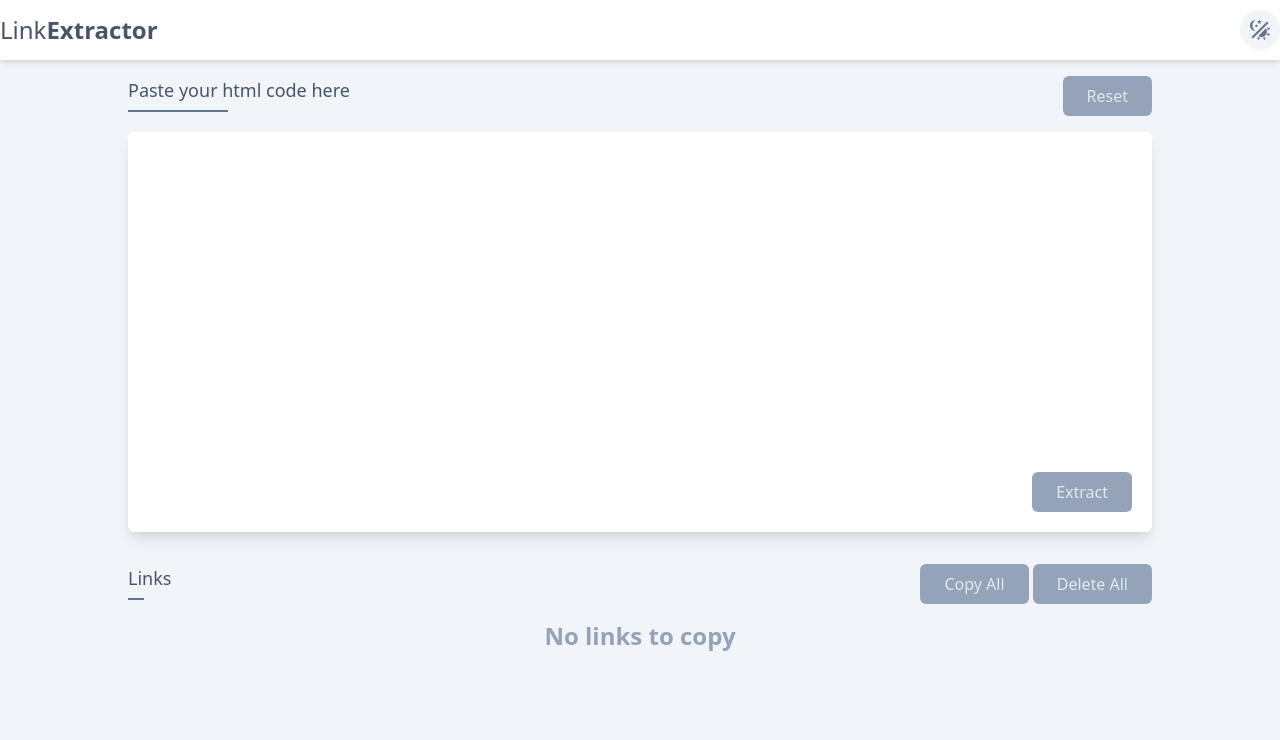
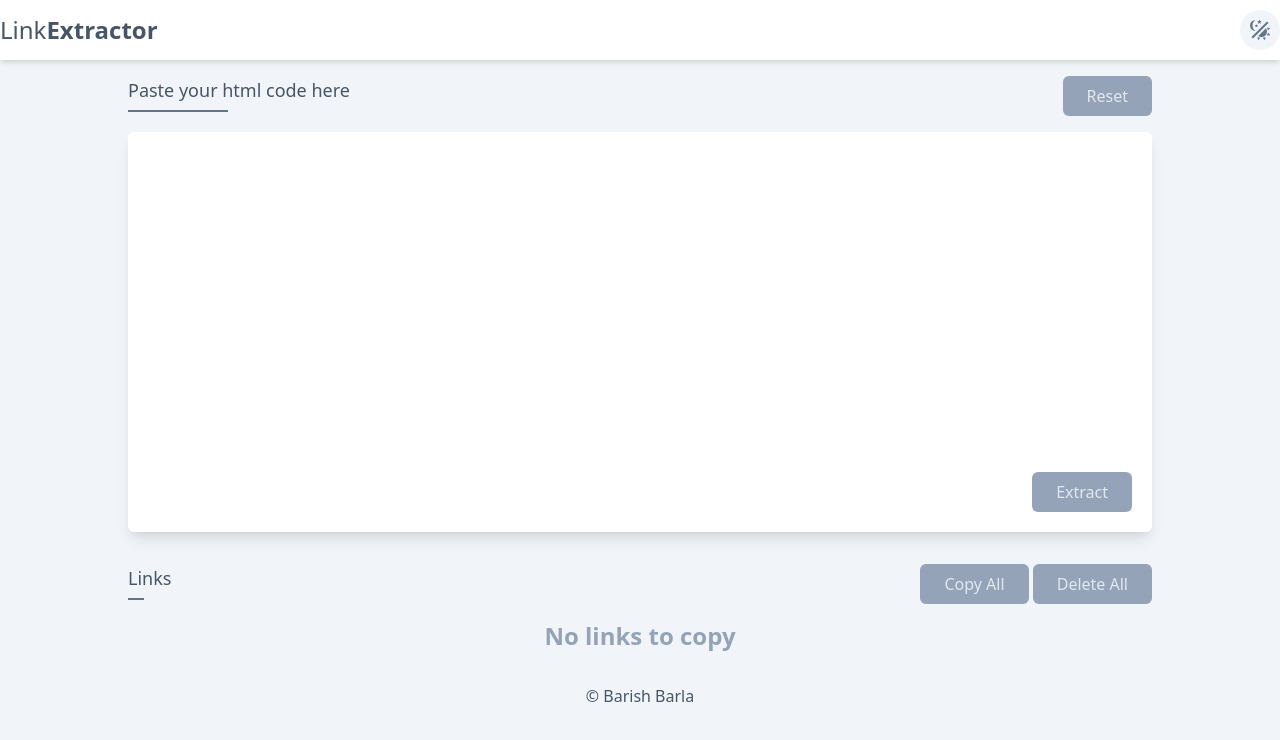
Before and after one commit to Valac01/link-extractor, a Svelte app: page / in a window 1280 px wide. Shown: the top 740 px of the page. Built offline with nearby package versions, Linux system fonts and the light colour scheme.

Commit message:
Added Copyright

```diff
--- a/src/App.svelte
+++ b/src/App.svelte
@@ -1,8 +1,9 @@
 <script>
 	import Navbar from './components/Navbar.svelte'
-	import HtmlField from './components/HtmlField.svelte';
-	import List from './components/List.svelte';
-  import ShadowDiv from './components/ShadowDiv.svelte'
+	import HtmlField from './components/HtmlField.svelte'
+	import List from './components/List.svelte'
+	import ShadowDiv from './components/ShadowDiv.svelte'
+	import Copyright from './components/Copyright.svelte'
 </script>
 
 <Navbar />
@@ -12,8 +13,8 @@
 		<List />
 		<ShadowDiv />
 	</div>
+	<Copyright />
 </main>
-
 <style>
 	main {
 		margin-top: 60px;
--- /dev/null
+++ b/src/components/Copyright.svelte
@@ -0,0 +1,3 @@
+<footer class="text-center text-gray-600 dark:text-gray-400 mt-8">
+  &copy; Barish Barla
+</footer>
```
